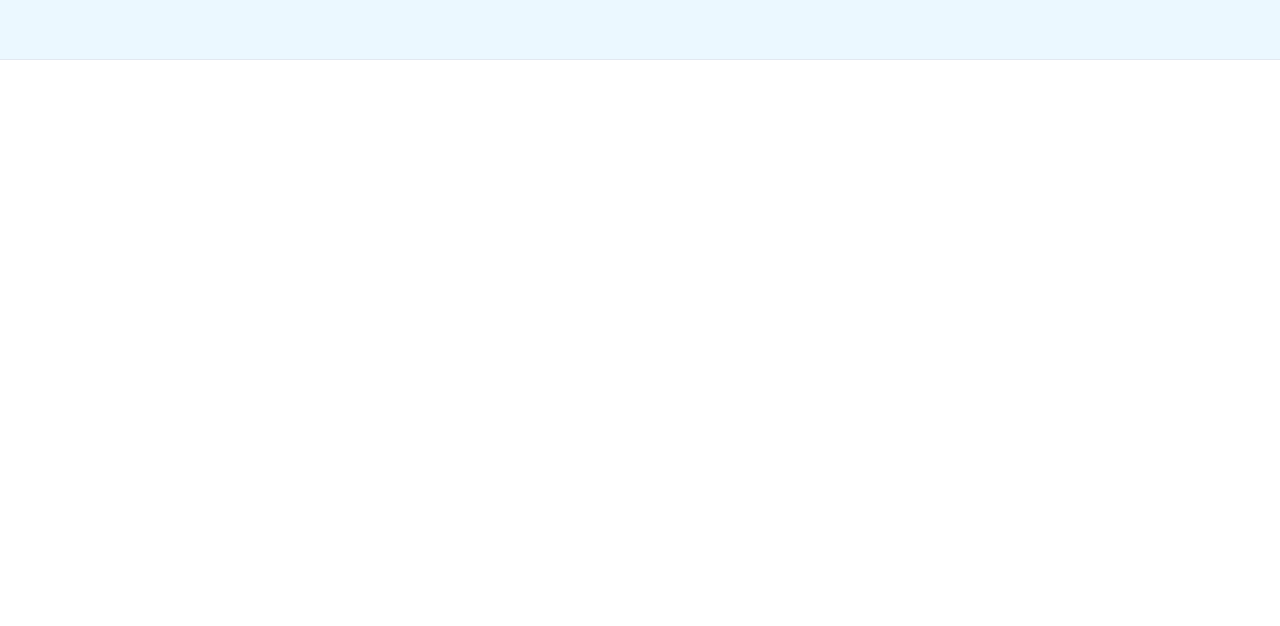
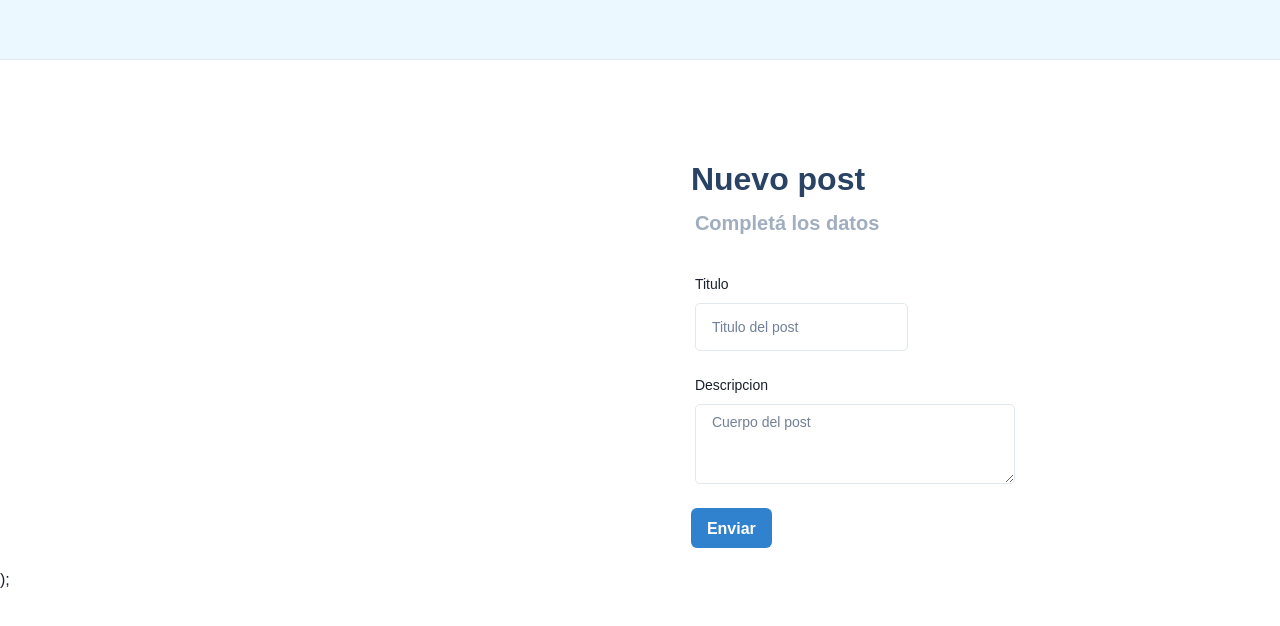
Before and after one commit to PabloMGonzalez/Aoniken-front, a React (Create React App) app: page /posts in a window 1280 px wide. Shown: the top 626 px of the page. Built offline with nearby package versions, Linux system fonts and the light colour scheme.

Commit message:
update FormPost.js

```diff
--- a/src/components/PostForm.js
+++ b/src/components/PostForm.js
@@ -1,10 +1,122 @@
 import React from 'react';
+import {
+  Box,
+  Flex,
+  FormControl,
+  FormLabel,
+  Input,
+  Heading,
+  HStack,
+  Text,
+  useColorModeValue,
+  Textarea,
+  Button
+
+} from "@chakra-ui/react";
+import { useState } from 'react';
 import Header from './Header.tsx'
 
 function PostForm() {
+
+  const titleColor = useColorModeValue("blue.800", "teal.200");
+  const textColor = useColorModeValue("gray.400", "white");
+
+
+  const [post, setPost] = useState({
+    title: "",
+    content:","
+  });
+
+
   return (
     <>
       <Header />
+      <Flex justify={"center"}>
+        <Flex
+          justify={"center"}
+          w='100%'
+          maxW='1044px'
+          mx='auto'
+          ml='33em'
+
+        >
+          <Flex
+            alignItems='center'
+            justifyContent='start'
+            style={{ userSelect: "none" }}
+            w={{ base: "100%", md: "50%", lg: "62%" }}>
+            <Flex
+              direction='column'
+              w='100%'
+              background='transparent'
+              p='20px'
+              mt={{ md: "150px", lg: "80px" }}>
+              <Heading color={titleColor} fontSize='32px' mb='10px' >
+                Nuevo post
+              </Heading>
+              <Text
+                mb='36px'
+                ms='4px'
+                color={textColor}
+                fontWeight='bold'
+                fontSize='20px'>
+                Completá los datos
+              </Text>
+              <FormControl>
+                <HStack w="100%" spacing={3}>
+                  <Box w="50%">
+                    <FormLabel ms='4px' fontSize='sm' fontWeight='normal'>
+                      Titulo
+                    </FormLabel>
+                    <Input
+                      id='nombre'
+                      fontSize='sm'
+                      ms='4px'
+                      borderRadius='5px'
+                      placeholder='Titulo del post'
+                      mb='24px'
+                      size='lg'
+                      onChange={(e) => {
+                        setPost({ ...post, title: e.target.value });
+                      }
+                      }
+                    />
+                  </Box>
+                  </HStack>
+                  <HStack w="100%" spacing={3}>
+
+                  <Box w="75%">
+                    <FormLabel ms='4px' fontSize='sm' fontWeight='normal'>
+                      Descripcion
+                    </FormLabel>
+                    <Textarea
+                      id='nombre'
+                      fontSize='sm'
+                      ms='4px'
+                      borderRadius='5px'
+                      placeholder='Cuerpo del post'
+                      mb='24px'
+                      size='lg'
+                      onChange={(e) => {
+                        setPost({ ...post, content: e.target.value });
+                      }
+                      }
+                    />
+                  </Box>
+                  </HStack>
+                  <Button
+                colorScheme={"blue"}
+                variant={"solid"}
+              >
+                Enviar
+              </Button>
+              </FormControl>
+            </Flex>
+          </Flex>
+        </Flex>
+      </Flex>
+
+      );
     </>
 
   );
```
